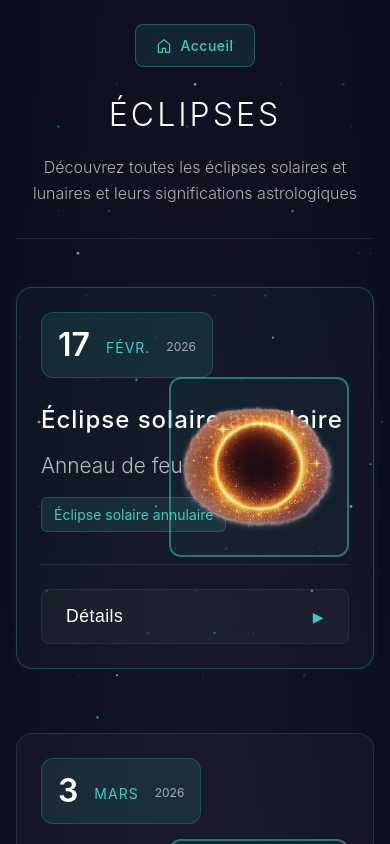
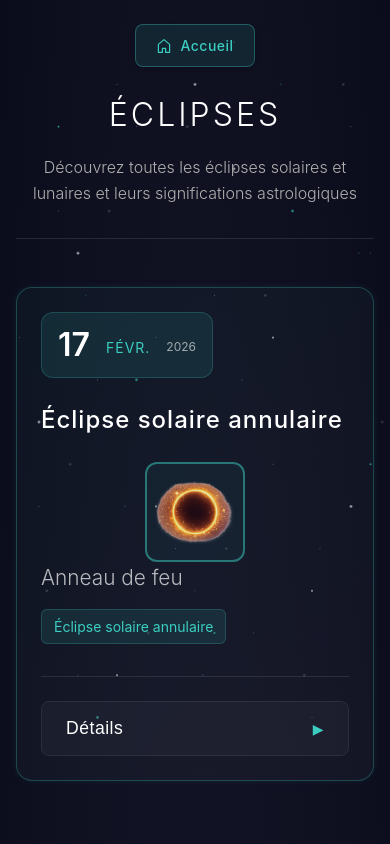
Before and after one commit to OliviaG-dev/Noctis, a React (Vite) app: page /eclipses in a window 390 px wide. Shown: the top 844 px of the page. Built offline with nearby package versions, Linux system fonts and the light colour scheme.

Commit message:
:iphone: feat:responsive

```diff
--- a/src/components/EventCard/EventCard.css
+++ b/src/components/EventCard/EventCard.css
@@ -545,6 +545,24 @@
   color: rgba(255, 255, 255, 0.7);
 }
 
+@media (max-width: 1024px) {
+  .event-card-sign-icon {
+    position: relative;
+    top: auto;
+    right: auto;
+    transform: none;
+    width: 120px;
+    height: 120px;
+    margin-top: 1rem;
+    align-self: center;
+  }
+
+  .event-card-title-section:hover .event-card-sign-icon {
+    transform: none;
+    opacity: 1;
+  }
+}
+
 @media (max-width: 768px) {
   .event-card {
     padding: 1.5rem;
@@ -566,6 +584,12 @@
     font-size: 1.5rem;
   }
 
+  .event-card-sign-icon {
+    width: 100px;
+    height: 100px;
+    margin-top: 0.75rem;
+  }
+
   .advice-section {
     grid-template-columns: 1fr;
   }
```
Also changed, not shown: 1 other file (tests, documents, lock files or other folders).
